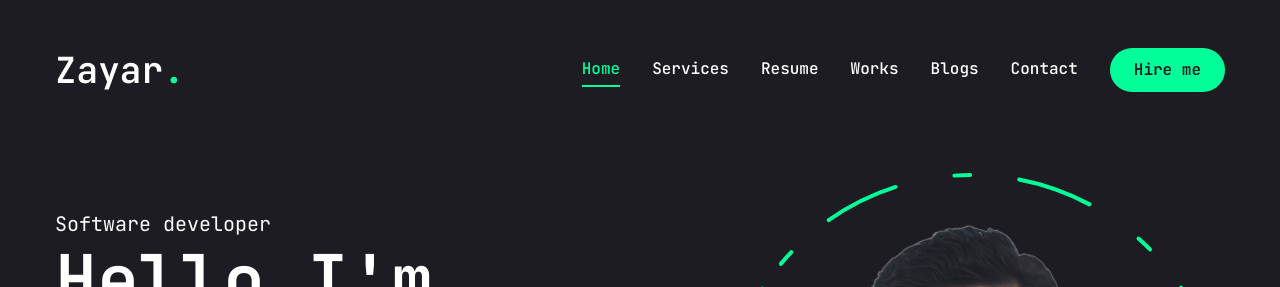
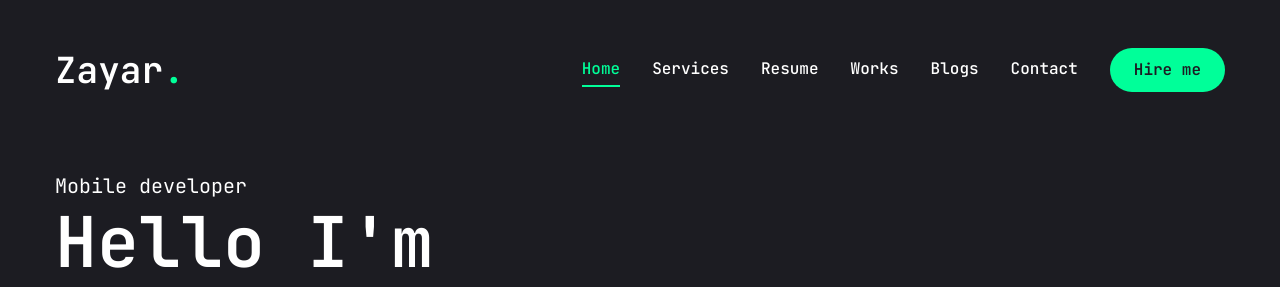
Before and after one commit to mixin27/mixin27, a Next.js app: page / in a window 1280 px wide. Shown: the top 287 px of the page. Built offline with nearby package versions, Linux system fonts and the light colour scheme; no server answers.

Commit message:
remove profiel photo

```diff
--- a/app/page.tsx
+++ b/app/page.tsx
@@ -4,7 +4,6 @@
 
 // components
 import Social from "@/components/social";
-import Photo from "@/components/photo";
 import Stats from "@/components/stats";
 import { siteMetadada } from "../lib/siteMetadata";
 
@@ -47,9 +46,9 @@
           </div>
 
           {/* photo */}
-          <div className="order-1 xl:order-none mb-8 xl:mb-0">
+          {/* <div className="order-1 xl:order-none mb-8 xl:mb-0">
             <Photo />
-          </div>
+          </div> */}
         </div>
       </div>
 
--- a/lib/siteMetadata.ts
+++ b/lib/siteMetadata.ts
@@ -22,7 +22,7 @@
     "https://play.google.com/store/apps/dev?id=5475419785338290117",
   linkedin: "https://www.linkedin.com/in/kyaw-zayar-tun-7574a917a",
   locale: "en-US",
-  heroPosition: "Software developer",
+  heroPosition: "Mobile developer",
   heroDescription:
     "I'm a passionate and experienced mobile developer dedicated to creating seamless, user-friendly applications. Explore my works and see how I bring ideas to life through innovative mobile solutions.",
 };
```
